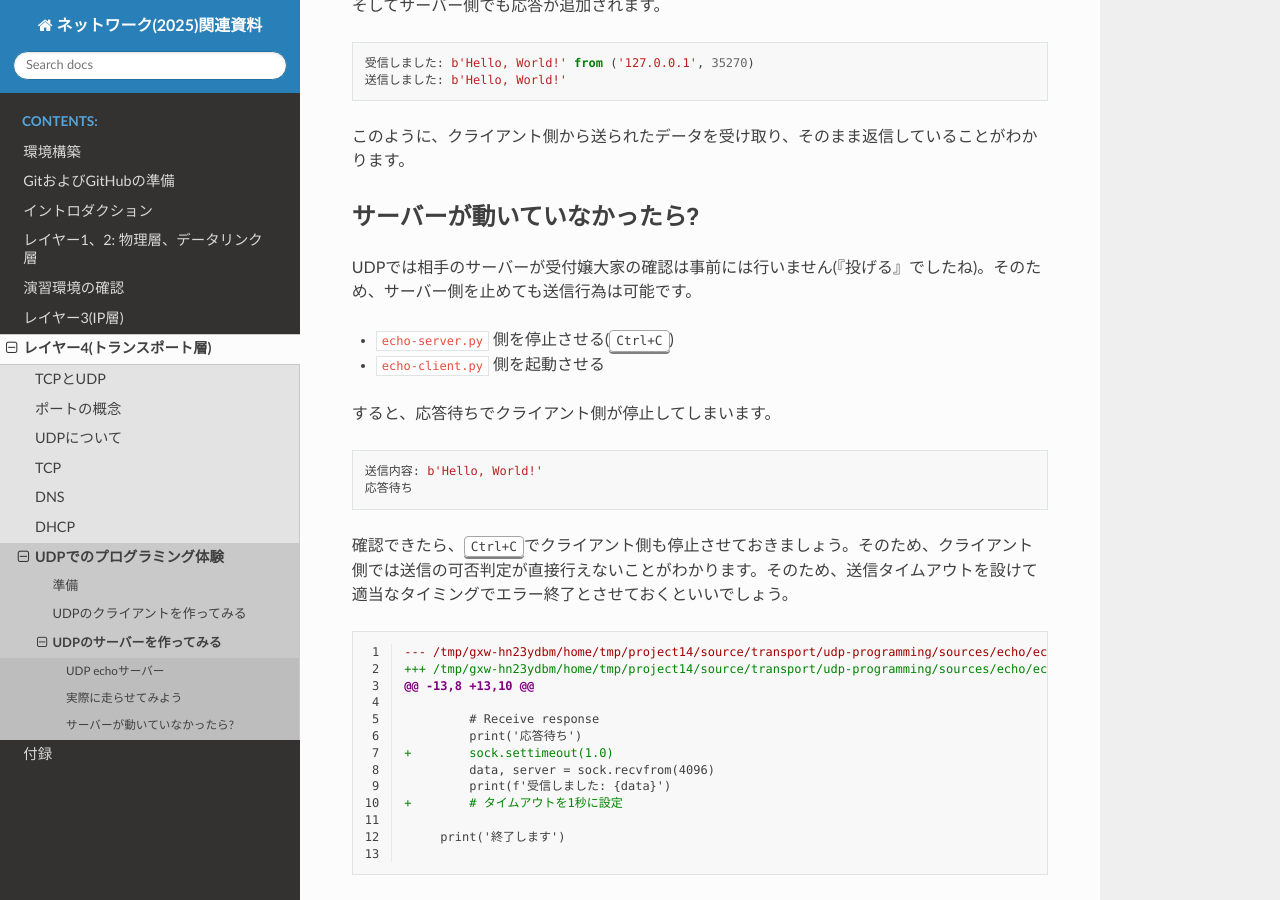
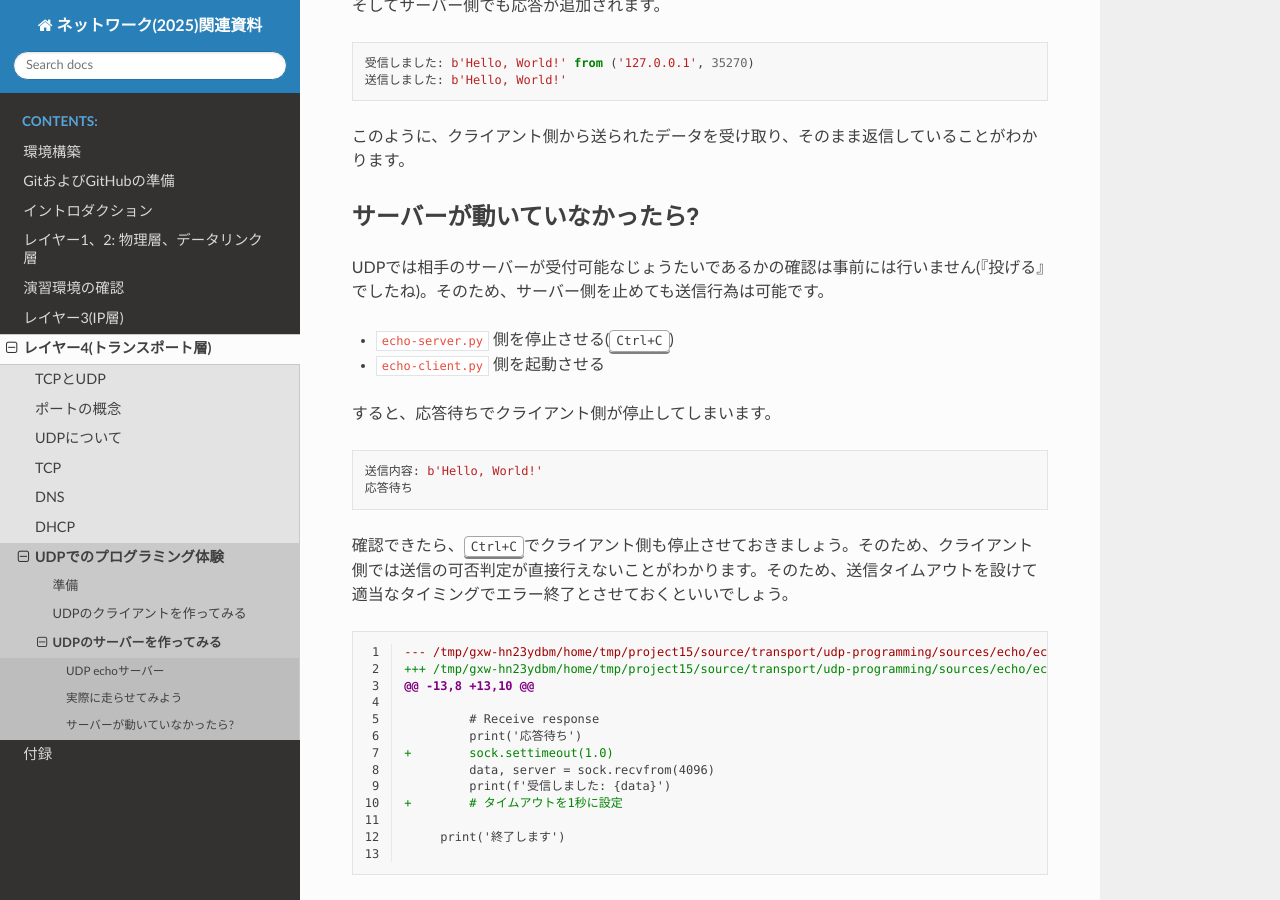
Before and after one commit to densuke/2025-network-doc, a Sphinx documentation site: the page built from source/transport/udp-programming/server.md, in a window 1280 px wide and 900 px high, scrolled down 2336 px. Built offline with Sphinx 7.4.7 and the Read the Docs theme 3.1.0, drawn with Linux system fonts in a browser that asks for light colours; pages that are not in the unit, such as notebooks, are missing from menus.

Commit message:
誤植の訂正(レビュー指摘による)

```diff
--- a/source/transport/udp-programming/server.md
+++ b/source/transport/udp-programming/server.md
@@ -89,7 +89,7 @@
 
 ## サーバーが動いていなかったら?
 
-UDPでは相手のサーバーが受付嬢大家の確認は事前には行いません(『投げる』でしたね)。そのため、サーバー側を止めても送信行為は可能です。
+UDPでは相手のサーバーが受付可能なじょうたいであるかの確認は事前には行いません(『投げる』でしたね)。そのため、サーバー側を止めても送信行為は可能です。
 
 - `echo-server.py` 側を停止させる({kbd}`Ctrl+C`)
 - `echo-client.py` 側を起動させる
```
Also changed, not shown: source/transport/udp-programming/prepare.md (+1 -1 lines).
